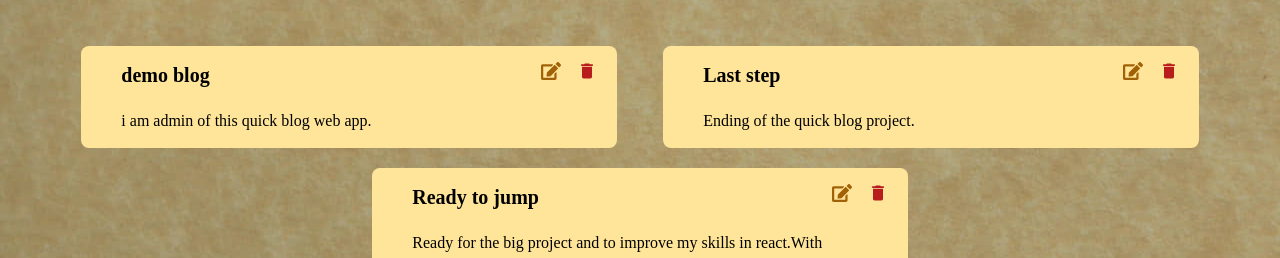
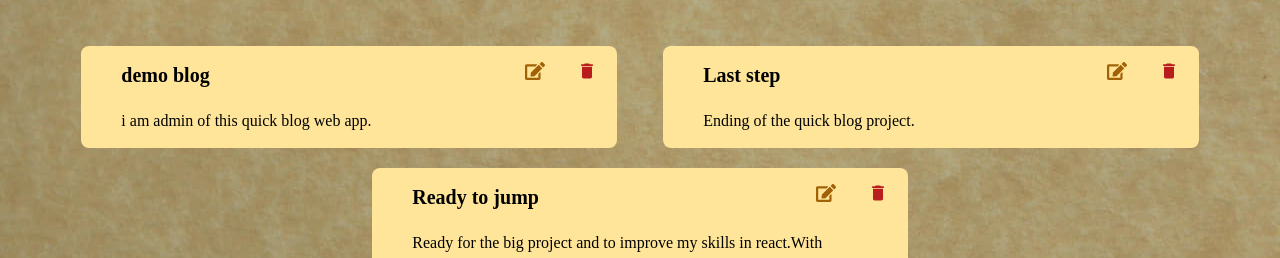
Before and after one commit to pratik2061/QuickBlog, a React (Vite) app: page /blog in a window 1280 px wide. Shown: the part 243-501 px from the top of the page. Built offline with nearby package versions, Linux system fonts and the light colour scheme.

Commit message:
blogsection

```diff
--- a/src/components/pages/blog/Blog.jsx
+++ b/src/components/pages/blog/Blog.jsx
@@ -30,7 +30,7 @@ function Blog() {
                 <p className="font-bold md:text-xl md:px-[20px] px-[10px] text-lg">
                   {item.title}
                 </p>
-                <span className="flex justify-end md:pl-[20px] md:space-x-4 space-x-2 md:text-xl">
+                <span className="flex justify-end md:pl-[20px] md:space-x-8 space-x-4 text-[20px]">
                   <Link className="">
                     <FaEdit className="text-yellow-700 hover:text-yellow-600  "/>
                   </Link>
```
